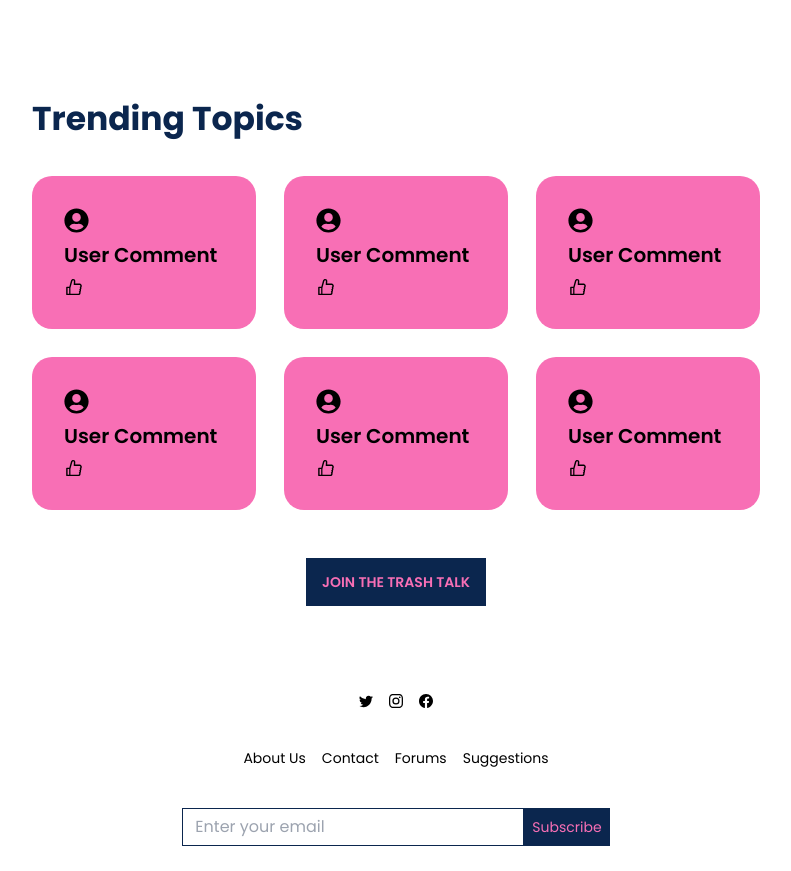
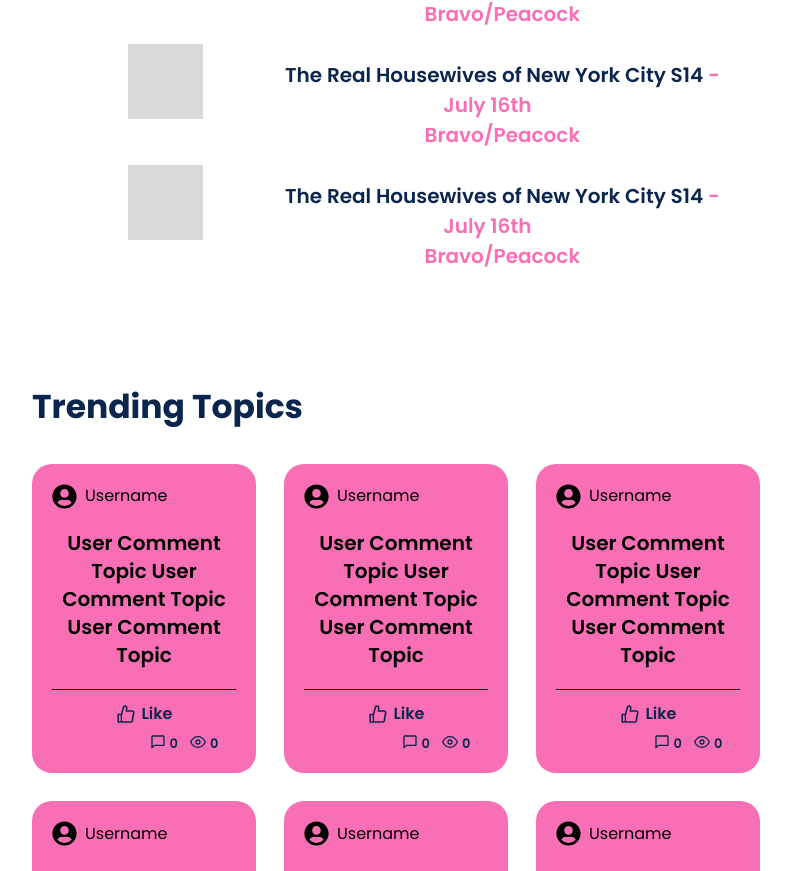
Before and after one commit to Miacarmen/realitea, a React (Create React App) app in the folder client/: page / in a window 1280 px wide. Shown: the part 1913-2784 px from the top of the page, without its empty margins (244-1035 px from the left). Built offline with nearby package versions, Linux system fonts and the light colour scheme; a web font is replaced by a local one.

Commit message:
more styling added to home page, show title page created and styled

```diff
--- a/client/src/App.css
+++ b/client/src/App.css
@@ -1,5 +1,4 @@
 @import url('https://fonts.googleapis.com/css2?family=Baskervville:ital@0;1&family=Poppins:ital,wght@0,100;0,200;0,300;0,400;0,500;0,600;0,700;0,800;0,900;1,100;1,200;1,300;1,400;1,500;1,600;1,700;1,800;1,900&family=Roboto:wght@400;500&display=swap');
-
 
 html,
 body,
@@ -12,10 +11,6 @@
   font-family: 'Poppins', serif;
   background-color: #ffffff;
   border: none;
-}
-
-.gridContainer {
-
 }
 
 .grid-item {
@@ -43,15 +38,80 @@
   position: relative;
 }
 
-
 button:hover {
-  background-color: #F86FB5;
-  color: #0B264E;
-  border: #0B264E;
+  background-color: #f86fb5;
+  color: #0b264e;
+  border: #0b264e;
 }
 
-.gallery-title {
+.head-title {
   text-align: left;
   font-size: 33px;
   font-weight: 700;
 }
+
+/* Title Page */
+.show-container {
+  display: flex;
+  flex-direction: column;
+}
+
+.arrowBtn {
+  justify-content: start;
+  border: none;
+}
+
+.arrowBtn:hover {
+  color: #F86FB5;
+}
+
+.show-details-box {
+  position: relative;
+  display: flex;
+  flex-direction: row;
+  /* background-color: #0b264e; */
+  /* box-shadow: 10px 10px 0px 1px #fd9acd; */
+}
+
+
+.show-details {
+  display: flex;
+  flex-direction: row;
+  justify-content: space-between;
+  padding: 20px;
+  width: 100%;
+
+}
+
+.grid-season-item h2 {
+  color: #F86FB5;
+  font-size: 20px;
+  font-weight: 550;
+}
+
+.grid-season-item p {
+  color: #0b264e;
+  font-size: 15px;
+  font-weight: 400;
+}
+
+.seasons-header {
+  text-align: left;
+  font-size: 33px;
+  font-weight: 700;
+  color: #0b264e;
+}
+
+.seasons-item {
+  padding: 45px;
+  text-align: center;
+  align-content: center;
+  margin: 7px;
+  color: #0b264e;
+  box-shadow: 2px 2px 5px 2px #c3c3c3;
+}
+
+.seasons-item:hover {
+  background-color: #ffffff;
+  color: #F86FB5;
+}
--- a/client/src/components/Grids/Gallery/Gallery.js
+++ b/client/src/components/Grids/Gallery/Gallery.js
@@ -14,13 +14,14 @@
 
 const Gallery = () => {
   return (
-    <div className='gallery-container'>
+    <div className='gallery-container grid gap-2 grid-cols-1 md:grid-cols-2 lg:grid-cols-3'>
       {images.map((image) => (
         <div key={image.id} className='gallery-item'>
           <img src={image.src} alt='gallery item' />
         </div>
       ))}
     </div>
+
   );
 };
 
--- a/client/src/components/Grids/PremiereGrid/PremiereGrid.js
+++ b/client/src/components/Grids/PremiereGrid/PremiereGrid.js
@@ -6,9 +6,21 @@
   return (
     <div className='premiere-container grid grid-cols-1 md:grid-cols-3 mt-4'>
       <div className='premiere-item col-span-1 ml-24' id='thumbnailImg'></div>
-      <div className='premiere-item col-span-2 justify-start'>
-        <p>The Real Housewives of New York City S14 <span>- July 16th</span></p>
-        <p>Bravo/Peacock</p>
+      <div className='premiere-item col-span-2 justify-start pt-4 font-semibold'>
+        <h2 className='text-base-300 showDetail '>The Real Housewives of New York City S14 <span className='text-primary showDetail'>- July 16th</span></h2>
+        <h2 className='text-primary showDetail'>Bravo/Peacock</h2>
+      </div>
+
+      <div className='premiere-item col-span-1 ml-24' id='thumbnailImg'></div>
+      <div className='premiere-item col-span-2 justify-start pt-4 font-semibold'>
+        <h2 className='text-base-300 showDetail '>The Real Housewives of New York City S14 <span className='text-primary showDetail'>- July 16th</span></h2>
+        <h2 className='text-primary showDetail'>Bravo/Peacock</h2>
+      </div>
+
+      <div className='premiere-item col-span-1 ml-24' id='thumbnailImg'></div>
+      <div className='premiere-item col-span-2 justify-start pt-4 font-semibold'>
+        <h2 className='text-base-300 showDetail '>The Real Housewives of New York City S14 <span className='text-primary showDetail'>- July 16th</span></h2>
+        <h2 className='text-primary showDetail'>Bravo/Peacock</h2>
       </div>
     </div>
   );
--- a/client/src/components/Grids/PremiereGrid/PremiereGrid.styles.css
+++ b/client/src/components/Grids/PremiereGrid/PremiereGrid.styles.css
@@ -3,3 +3,12 @@
     height: 75px;
     background-color: #D9D9D9;
 }
+
+.premiere-item {
+    margin-bottom: 15px;
+}
+
+.showDetail {
+    font-size: 20px;
+    padding-right: 30px;
+}
--- a/client/src/components/Grids/Topics/TopicsGrid.js
+++ b/client/src/components/Grids/Topics/TopicsGrid.js
@@ -4,105 +4,194 @@
 
 import { FaUserCircle } from 'react-icons/fa';
 import { AiOutlineLike } from 'react-icons/ai';
+import { FiEye } from 'react-icons/fi';
+import { BiComment } from 'react-icons/bi';
 
 const TopicsGrid = () => {
   return (
     <div className='grid grid-cols-1 gap-7 lg:grid-cols-3 md:grid-cols-2'>
       <div className='topicCard bg-primary'>
-        <div className='card-body'>
-          <h2 className='userIcon'>
+        <div className='cardBody px-5 py-5'>
+          <div className='userIcon'>
             <FaUserCircle className='userIcon' size={25} />
-          </h2>
+            <h2 className='pl-2'>Username</h2>
+          </div>
           {/* Link to Related Forum page */}
-          <h2 className='card-title'>User Comment</h2>
+          <div className='card-content'>
+            <h2 className='card-title mb-5 mt-5'>
+              User Comment Topic User Comment Topic User Comment Topic
+            </h2>
+          </div>
+          <div className='card-actions justify-center mt-3'>
+            <div className='card-actions-left justify-start text-base-300'>
+              <button className='likeBtn'>
+                <AiOutlineLike className='likeIcon' size={22} />
+              </button>
+              <h2 className='pl-1 font-semibold'>Like</h2>
+            </div>
 
-          <div className='card-actions justify-start'>
-            <button className='likeBtn'>
-              <AiOutlineLike className='likeIcon' size={20} />
-            </button>
+            <div className='card-actions-right justify-end text-base-300'>
+              <BiComment className='commentIcon' size={16} />
+              <h2 className='pl-1 pr-3 font-semibold'>0</h2>
+              <FiEye className='eyeIcon' size={16} />
+              <h2 className='pl-1 font-semibold'>0</h2>
+            </div>
+          </div>
+        </div>
+      </div>
+
+
+      <div className='topicCard bg-primary'>
+        <div className='cardBody px-5 py-5'>
+          <div className='userIcon'>
+            <FaUserCircle className='userIcon' size={25} />
+            <h2 className='pl-2'>Username</h2>
+          </div>
+          {/* Link to Related Forum page */}
+          <div className='card-content'>
+            <h2 className='card-title mb-5 mt-5'>
+              User Comment Topic User Comment Topic User Comment Topic
+            </h2>
+          </div>
+          <div className='card-actions justify-center mt-3'>
+            <div className='card-actions-left justify-start text-base-300'>
+              <button className='likeBtn'>
+                <AiOutlineLike className='likeIcon' size={22} />
+              </button>
+              <h2 className='pl-1 font-semibold'>Like</h2>
+            </div>
+
+            <div className='card-actions-right justify-end text-base-300'>
+              <BiComment className='commentIcon' size={16} />
+              <h2 className='pl-1 pr-3 font-semibold'>0</h2>
+              <FiEye className='eyeIcon' size={16} />
+              <h2 className='pl-1 font-semibold'>0</h2>
+            </div>
+          </div>
+        </div>
+      </div>
+
+
+      <div className='topicCard bg-primary'>
+        <div className='cardBody px-5 py-5'>
+          <div className='userIcon'>
+            <FaUserCircle className='userIcon' size={25} />
+            <h2 className='pl-2'>Username</h2>
+          </div>
+          {/* Link to Related Forum page */}
+          <div className='card-content'>
+            <h2 className='card-title mb-5 mt-5'>
+              User Comment Topic User Comment Topic User Comment Topic
+            </h2>
+          </div>
+          <div className='card-actions justify-center mt-3'>
+            <div className='card-actions-left justify-start text-base-300'>
+              <button className='likeBtn'>
+                <AiOutlineLike className='likeIcon' size={22} />
+              </button>
+              <h2 className='pl-1 font-semibold'>Like</h2>
+            </div>
+
+            <div className='card-actions-right justify-end text-base-300'>
+              <BiComment className='commentIcon' size={16} />
+              <h2 className='pl-1 pr-3 font-semibold'>0</h2>
+              <FiEye className='eyeIcon' size={16} />
+              <h2 className='pl-1 font-semibold'>0</h2>
+            </div>
           </div>
         </div>
       </div>
 
       <div className='topicCard bg-primary'>
-        <div className='card-body'>
-          <h2 className='userIcon'>
+        <div className='cardBody px-5 py-5'>
+          <div className='userIcon'>
             <FaUserCircle className='userIcon' size={25} />
-          </h2>
+            <h2 className='pl-2'>Username</h2>
+          </div>
           {/* Link to Related Forum page */}
-          <h2 className='card-title'>User Comment</h2>
+          <div className='card-content'>
+            <h2 className='card-title mb-5 mt-5'>
+              User Comment Topic User Comment Topic User Comment Topic
+            </h2>
+          </div>
+          <div className='card-actions justify-center mt-3'>
+            <div className='card-actions-left justify-start text-base-300'>
+              <button className='likeBtn'>
+                <AiOutlineLike className='likeIcon' size={22} />
+              </button>
+              <h2 className='pl-1 font-semibold'>Like</h2>
+            </div>
 
-          <div className='card-actions justify-start'>
-            <button className='likeBtn'>
-              <AiOutlineLike className='likeIcon' size={20} />
-            </button>
+            <div className='card-actions-right justify-end text-base-300'>
+              <BiComment className='commentIcon' size={16} />
+              <h2 className='pl-1 pr-3 font-semibold'>0</h2>
+              <FiEye className='eyeIcon' size={16} />
+              <h2 className='pl-1 font-semibold'>0</h2>
+            </div>
           </div>
         </div>
       </div>
 
       <div className='topicCard bg-primary'>
-        <div className='card-body'>
-          <h2 className='userIcon'>
+        <div className='cardBody px-5 py-5'>
+          <div className='userIcon'>
             <FaUserCircle className='userIcon' size={25} />
-          </h2>
+            <h2 className='pl-2'>Username</h2>
+          </div>
           {/* Link to Related Forum page */}
-          <h2 className='card-title'>User Comment</h2>
+          <div className='card-content'>
+            <h2 className='card-title mb-5 mt-5'>
+              User Comment Topic User Comment Topic User Comment Topic
+            </h2>
+          </div>
+          <div className='card-actions justify-center mt-3'>
+            <div className='card-actions-left justify-start text-base-300'>
+              <button className='likeBtn'>
+                <AiOutlineLike className='likeIcon' size={22} />
+              </button>
+              <h2 className='pl-1 font-semibold'>Like</h2>
+            </div>
 
-          <div className='card-actions justify-start'>
-            <button className='likeBtn'>
-              <AiOutlineLike className='likeIcon' size={20} />
-            </button>
+            <div className='card-actions-right justify-end text-base-300'>
+              <BiComment className='commentIcon' size={16} />
+              <h2 className='pl-1 pr-3 font-semibold'>0</h2>
+              <FiEye className='eyeIcon' size={16} />
+              <h2 className='pl-1 font-semibold'>0</h2>
+            </div>
           </div>
         </div>
       </div>
 
       <div className='topicCard bg-primary'>
-        <div className='card-body'>
-          <h2 className='userIcon'>
+        <div className='cardBody px-5 py-5'>
+          <div className='userIcon'>
             <FaUserCircle className='userIcon' size={25} />
-          </h2>
+            <h2 className='pl-2'>Username</h2>
+          </div>
           {/* Link to Related Forum page */}
-          <h2 className='card-title'>User Comment</h2>
+          <div className='card-content'>
+            <h2 className='card-title mb-5 mt-5'>
+              User Comment Topic User Comment Topic User Comment Topic
+            </h2>
+          </div>
+          <div className='card-actions justify-center mt-3'>
+            <div className='card-actions-left justify-start text-base-300'>
+              <button className='likeBtn'>
+                <AiOutlineLike className='likeIcon' size={22} />
+              </button>
+              <h2 className='pl-1 font-semibold'>Like</h2>
+            </div>
 
-          <div className='card-actions justify-start'>
-            <button className='likeBtn'>
-              <AiOutlineLike className='likeIcon' size={20} />
-            </button>
+            <div className='card-actions-right justify-end text-base-300'>
+              <BiComment className='commentIcon' size={16} />
+              <h2 className='pl-1 pr-3 font-semibold'>0</h2>
+              <FiEye className='eyeIcon' size={16} />
+              <h2 className='pl-1 font-semibold'>0</h2>
+            </div>
           </div>
         </div>
       </div>
 
-      <div className='topicCard bg-primary'>
-        <div className='card-body'>
-          <h2 className='userIcon'>
-            <FaUserCircle className='userIcon' size={25} />
-          </h2>
-          {/* Link to Related Forum page */}
-          <h2 className='card-title'>User Comment</h2>
-
-          <div className='card-actions justify-start'>
-            <button className='likeBtn'>
-              <AiOutlineLike className='likeIcon' size={20} />
-            </button>
-          </div>
-        </div>
-      </div>
-
-      <div className='topicCard bg-primary'>
-        <div className='card-body'>
-          <h2 className='userIcon'>
-            <FaUserCircle className='userIcon' size={25} />
-          </h2>
-          {/* Link to Related Forum page */}
-          <h2 className='card-title'>User Comment</h2>
-
-          <div className='card-actions justify-start'>
-            <button className='likeBtn'>
-              <AiOutlineLike className='likeIcon' size={20} />
-            </button>
-          </div>
-        </div>
-      </div>
     </div>
   );
 };
--- a/client/src/components/Grids/Topics/TopicsGrid.styles.css
+++ b/client/src/components/Grids/Topics/TopicsGrid.styles.css
@@ -1,4 +1,32 @@
 .topicCard {
-    width: 100%;
-    border-radius: 20px;
+  border-radius: 20px;
 }
+
+.card-title {
+  display: flex;
+  flex-direction: column;
+  flex-wrap: wrap;
+}
+
+.card-content {
+  border-bottom: 1px solid #000000;
+}
+
+.userIcon {
+  display: flex;
+  flex-direction: row;
+  align-items: center;
+}
+
+.card-actions-left {
+  display: flex;
+  flex-direction: row;
+}
+
+.card-actions-right {
+  display: flex;
+  flex-direction: row;
+  justify-content: flex-end;
+  margin-left: 80px;
+  font-size: small;
+}
--- a/client/src/components/Navigation/TopNav.js
+++ b/client/src/components/Navigation/TopNav.js
@@ -24,14 +24,15 @@
         <NavLink to='/dashboard' className='navLink pl-2'>
           Forums
         </NavLink>
-        <NavLink to='/search' className='navLink pl-2'>
-          Shows
+        <NavLink to='/title' className='navLink pl-2'>
+          Show Details
         </NavLink>
       </div>
       <div className='navbar-end '>
         <NavLink to='/login'>
           <FaUserCircle className='userIcon' size={25} />
         </NavLink>
+        <p className='loginBtn pl-2'>Login</p>
       </div>
     </nav>
   );
--- a/client/src/pages/Home.js
+++ b/client/src/pages/Home.js
@@ -19,7 +19,7 @@
         <Searchbar />
       </div>
       <div>
-        <h1 className='gallery-title text-base-300'>Trending Now</h1>
+        <h1 className='head-title text-base-300'>Trending Now</h1>
       </div>
 
       <div className='gallery-wrapper'>
@@ -32,7 +32,7 @@
       </div>
 
       <div>
-        <h1 className='gallery-title text-base-300 pt-8'>Upcoming Season Premieres</h1>
+        <h1 className='head-title text-base-300 pt-8'>Upcoming Season Premieres</h1>
       </div>
 
       <div className='premiere-wrapper mt-8'>
@@ -40,7 +40,7 @@
       </div>
 
       <div>
-        <h1 className='gallery-title text-base-300 pt-24'>Trending Topics</h1>
+        <h1 className='head-title text-base-300 pt-24'>Trending Topics</h1>
       </div>
       <div className='topic-wrapper mt-8'>
         <Topics />
```
Also changed, not shown: client/src/components/Navigation/nav.styles.css (+11 -0 lines), client/src/pages/TitlePage.js (+45 -0 lines), client/src/components/Grids/Gallery/Gallery.styles.css (added).
